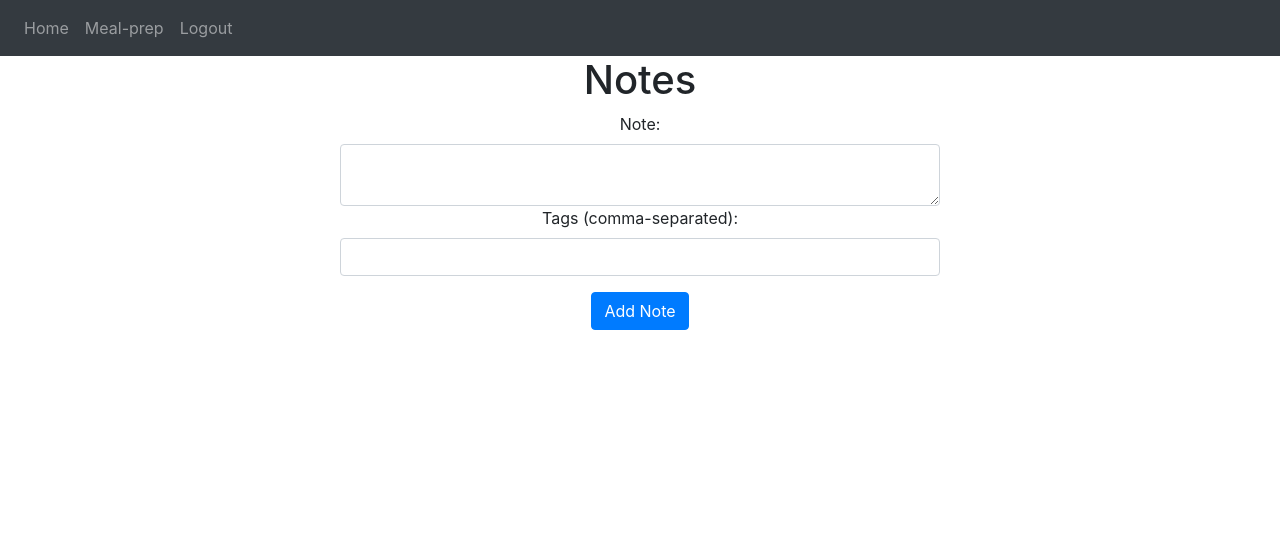
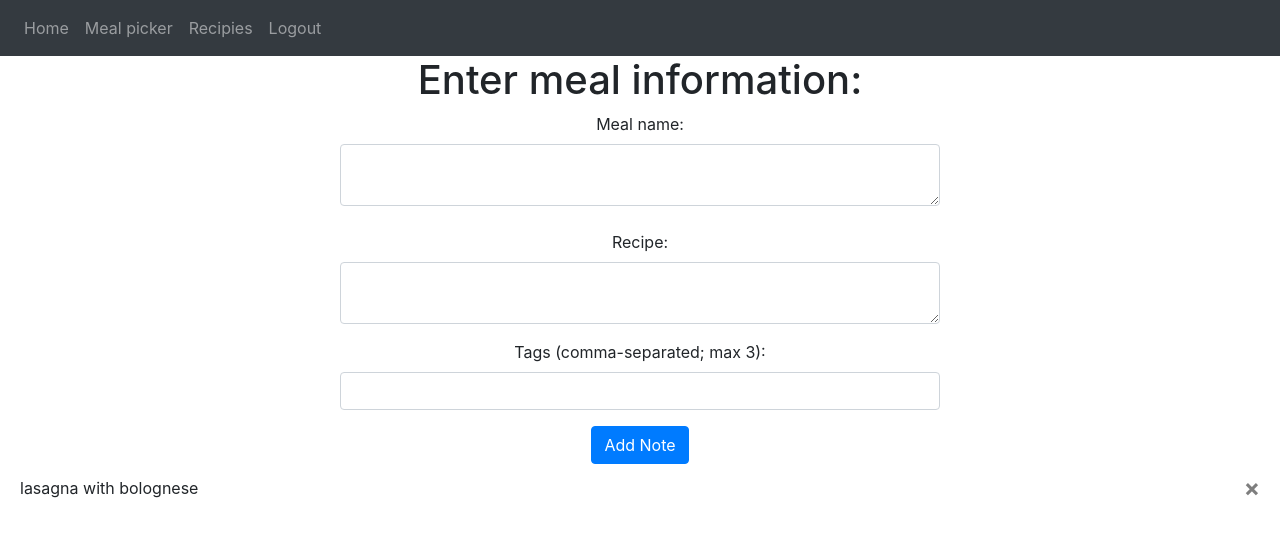
Before and after one commit to vbageek14/flaskwebsite, a Flask app: page / in a window 1280 px wide. Shown: the top 537 px of the page. Run offline with Flask 3, Linux system fonts and the light colour scheme; a user stored in the database is signed in; some libraries are stand-ins or nearby versions.

Commit message:
updated the site

```diff
--- a/website/models.py
+++ b/website/models.py
@@ -6,6 +6,7 @@
 class Note(db.Model):
     id = db.Column(db.Integer, primary_key = True)
     data = db.Column(db.String(10000))
+    data_recipe = db.Column(db.String(10000))
     date = db.Column(db.DateTime(timezone = True), default = datetime.now(timezone.utc))
     user_id = db.Column(db.Integer, db.ForeignKey("user.id"))
     tags = db.Column(db.String(250))
--- a/website/static/meal_prep.js
+++ b/website/static/meal_picker.js
@@ -3,6 +3,7 @@
     var tagSelect = document.getElementById("tag-select");
     var getRandomNoteBtn = document.getElementById("get-random-note-btn");
     var randomNoteDisplay = document.getElementById("randomNote");
+    var randomNoteRecipeDisplay = document.getElementById("randomNoteRecipe")
 
     // Event listener for the button click
     getRandomNoteBtn.addEventListener("click", function() {
@@ -15,6 +16,7 @@
             .then(data => {
                 // Display the random note
                 randomNoteDisplay.textContent = data.note;
+                randomNoteRecipeDisplay.textContent = data.recipe;
             })
             .catch(error => console.error('Error:', error));
     });
--- a/website/templates/base.html
+++ b/website/templates/base.html
@@ -31,7 +31,8 @@
               <div class="navbar-nav">
                 {% if user.is_authenticated %}
                 <a class="nav-item nav-link" id="home" href="/">Home</a>
-                <a class="nav-item nav-link" id="meal_prep" href="/meal-prep">Meal-prep</a>
+                <a class="nav-item nav-link" id="meal_picker" href="/meal-picker">Meal picker</a>
+                <a class="nav-item nav-link" id="recipes" href="/recipies">Recipies</a>
                 <a class="nav-item nav-link" id="logout" href="/logout">Logout</a>
                 {% else %}
                 <a class="nav-item nav-link" id="login" href="/login">Login</a>
--- a/website/templates/home.html
+++ b/website/templates/home.html
@@ -3,14 +3,19 @@
 {% block title %}Home{% endblock %}
 
 {% block content %}
-<h1 align = "center"> Notes</h1>
+<h1 align = "center"> Enter meal information:</h1>
 <form method = "POST">
     <div class = "form group" align = "center">
-        <label for="note"> Note:</label>
+        <label for="note"> Meal name:</label>
         <textarea name = "note" id="note" class ="form-control" style = "width: 600px;"> </textarea>
     </div>
+    <br>
     <div class = "form-group" align = "center">
-        <label for="tags"> Tags (comma-separated):</label>
+        <label for="data_recipe"> Recipe:</label>
+        <textarea type = "text" name = "data_recipe" id="data_recipe" class ="form-control" style = "width: 600px;"> </textarea>
+    </div>
+    <div class = "form-group" align = "center">
+        <label for="tags"> Tags (comma-separated; max 3):</label>
         <input type = "text" name = "tags" id="tags" class ="form-control" style = "width: 600px;">
     </div>
     <div align ="center">
--- a/website/views.py
+++ b/website/views.py
@@ -14,6 +14,7 @@
     if request.method == "POST":
         note = request.form.get("note")
         tags = request.form.get("tags")
+        data_recipe = request.form.get("data_recipe")
 
         # Capitalize tags if not already capitalized
         tags = ', '.join(tag.strip().capitalize() for tag in tags.split(','))
@@ -21,7 +22,7 @@
         if len(note) < 1:
             flash("Note is too short!", category = "error")
         else:
-            new_note = Note(data = note, user_id = current_user.id, tags=tags)
+            new_note = Note(data = note, user_id = current_user.id, tags=tags, data_recipe = data_recipe)
             db.session.add(new_note)
             db.session.commit()
             flash("Note added!", category = "success")
@@ -40,14 +41,19 @@
     else:
         return jsonify({"message": "Deletion canceled"})
 
-@views.route("/meal-prep", methods = ["GET"])
+@views.route("/meal-picker", methods = ["GET"])
 @login_required
-def meal_prep():
+def meal_picker():
     tags = set()
     notes = Note.query.all()
     for note in notes:
         tags.update(note.tag_names)
-    return render_template('meal_prep.html', user=current_user, tags=tags)
+    return render_template('meal_picker.html', user=current_user, tags=tags)
+
+@views.route("/recipies", methods = ["GET"])
+@login_required
+def recipies():
+    return render_template('recipies.html', user=current_user)
 
 @views.route("/random-note")
 @login_required
@@ -59,6 +65,7 @@
         random_note = Note.query.order_by(func.random()).first()
 
     if random_note:
-        return jsonify({'note': random_note.data})
+        return jsonify({'note': random_note.data,
+                        'recipe': random_note.data_recipe})
     else:
         return jsonify({'note': 'No notes available'})
```
Also changed, not shown: website/templates/meal_picker.html (added, +32 -0 lines), website/templates/meal_prep.html (deleted, +0 -23 lines), website/templates/recipies.html (added, +19 -0 lines), database.db (deleted), instance/database.db.
